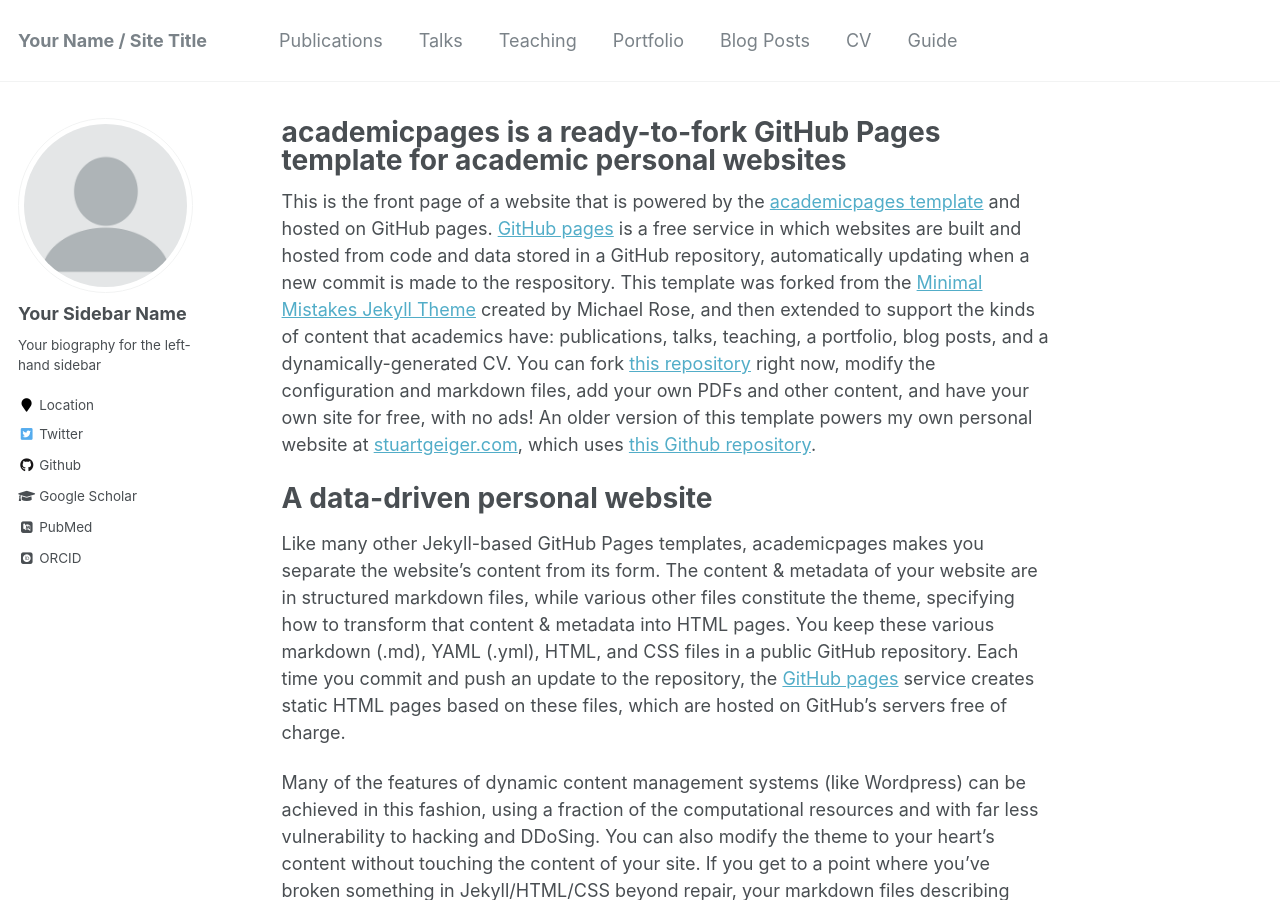
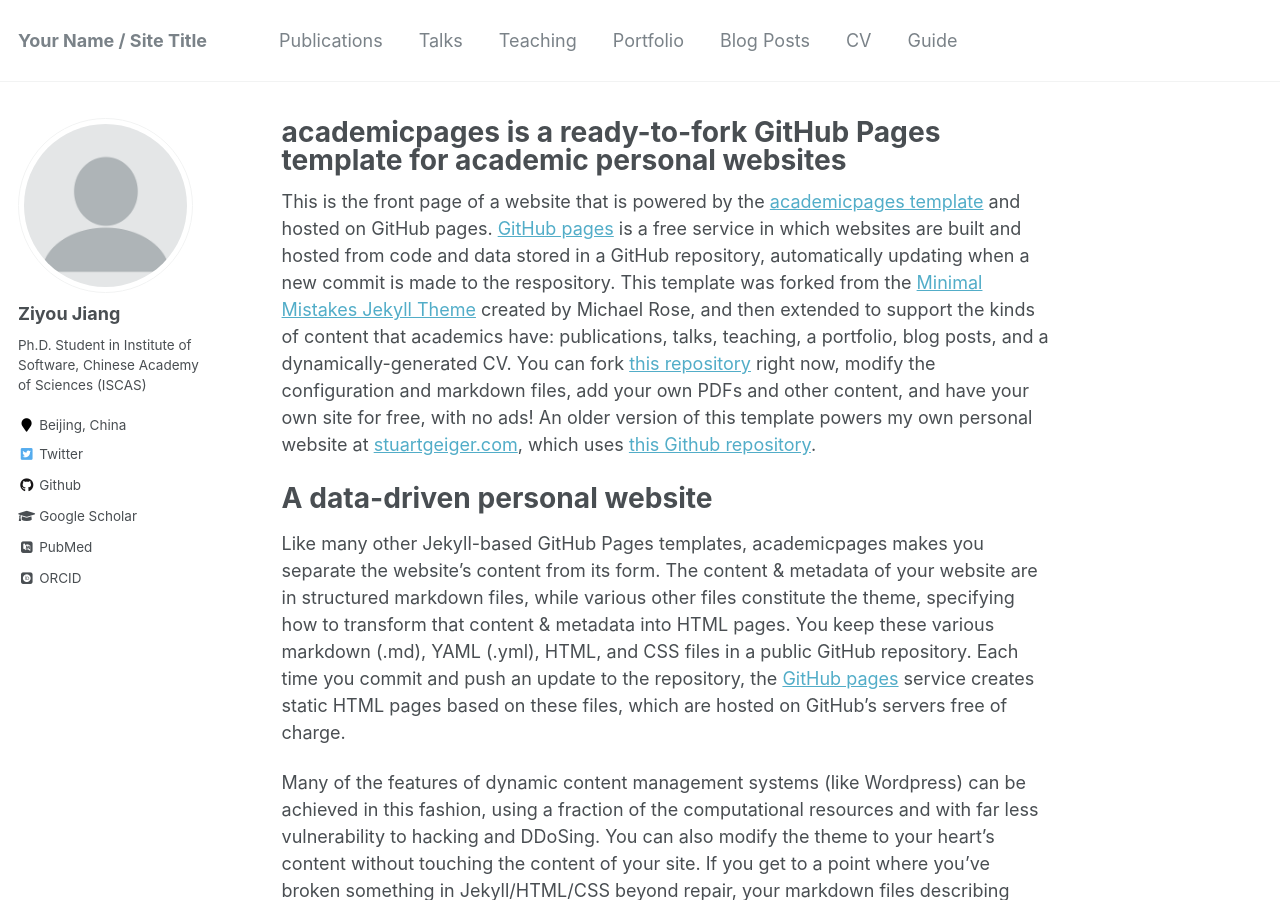
Before and after one commit to jzySaber1996/jzySaber1996.github.io, a Jekyll site: the page built from _pages/about.md, in a window 1280 px wide and 900 px high. Built offline with Jekyll 4.4.1, drawn with Linux system fonts in a browser that asks for light colours; some web fonts are replaced.

Commit message:
Updae personal information: ./_config.yml

```diff
--- a/_config.yml
+++ b/_config.yml
@@ -11,9 +11,9 @@ title                    : "Your Name / Site Title"
 title_separator          : "-"
 name                     : &name "Your Name"
 description              : &description "personal description"
-url                      : https://academicpages.github.io # the base hostname & protocol for your site e.g. "https://mmistakes.github.io"
+url                      : https://jzysaber1996.github.io # the base hostname & protocol for your site e.g. "https://mmistakes.github.io"
 baseurl                  : "" # the subpath of your site, e.g. "/blog"
-repository               : "academicpages/academicpages.github.io"
+repository               : "jzySaber1996/jzySaber1996.github.io"
 teaser                   :  # filename of teaser fallback teaser image placed in /images/, .e.g. "500x300.png"
 breadcrumbs              : false # true, false (default)
 words_per_minute         : 160
@@ -80,13 +80,13 @@ analytics:
 
 # Site Author
 author:
-  name             : "Your Sidebar Name"
+  name             : "Ziyou Jiang"
   avatar           : "profile.png"
-  bio              : "Your biography for the left-hand sidebar"
-  location         : "Location"
+  bio              : "Ph.D. Student in Institute of Software, Chinese Academy of Sciences (ISCAS)"
+  location         : "Beijing, China"
   employer         :
   pubmed           : "https://www.ncbi.nlm.nih.gov/pubmed/?term=john+snow"
-  googlescholar    : "http://yourfullgooglescholarurl.com"
+  googlescholar    : "https://scholar.google.com/citations?user=cKCRv8cAAAAJ&hl=zh-CN&oi=ao"
   email            :
   researchgate     :  # example: "https://www.researchgate.net/profile/yourprofile"
   uri              :
@@ -96,20 +96,20 @@ author:
   flickr           :
   facebook         :
   foursquare       :
-  github           : "academicpages"
+  github           : "jzySaber1996"
   google_plus      :
   keybase          :
   instagram        :
   impactstory      : #"https://profiles.impactstory.org/u/xxxx-xxxx-xxxx-xxxx"
   lastfm           :
   linkedin         :
-  orcid            : "http://orcid.org/yourorcidurl"
+  orcid            : "https://orcid.org/0000-0003-1182-143X"
   pinterest        :
   soundcloud       :
-  stackoverflow    : # http://stackoverflow.com/users/123456/username
+  stackoverflow    : # https://stackoverflow.com/users/6952506/ziyou-jiang
   steam            :
   tumblr           :
-  twitter          : "replacethistwitterhandle"
+  twitter          : "xi_Danny"
   vine             :
   weibo            :
   xing             :
```
